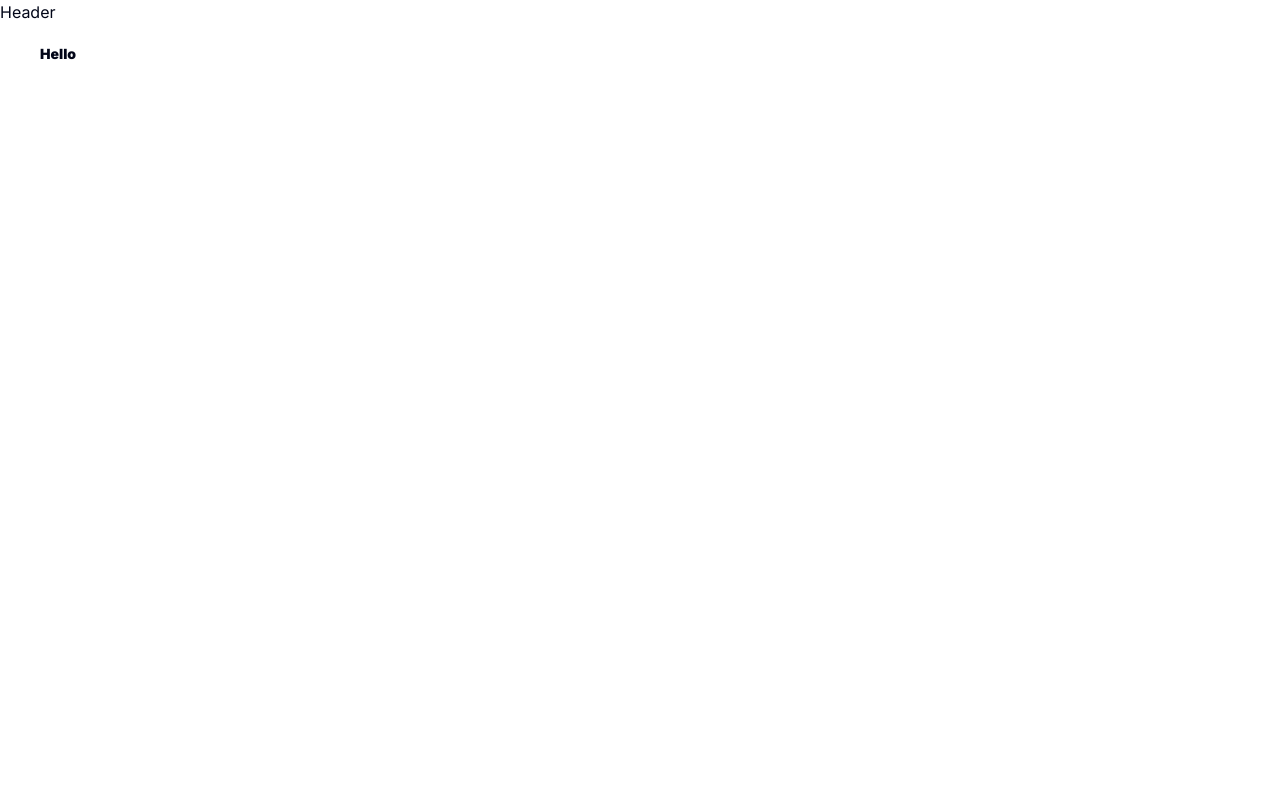
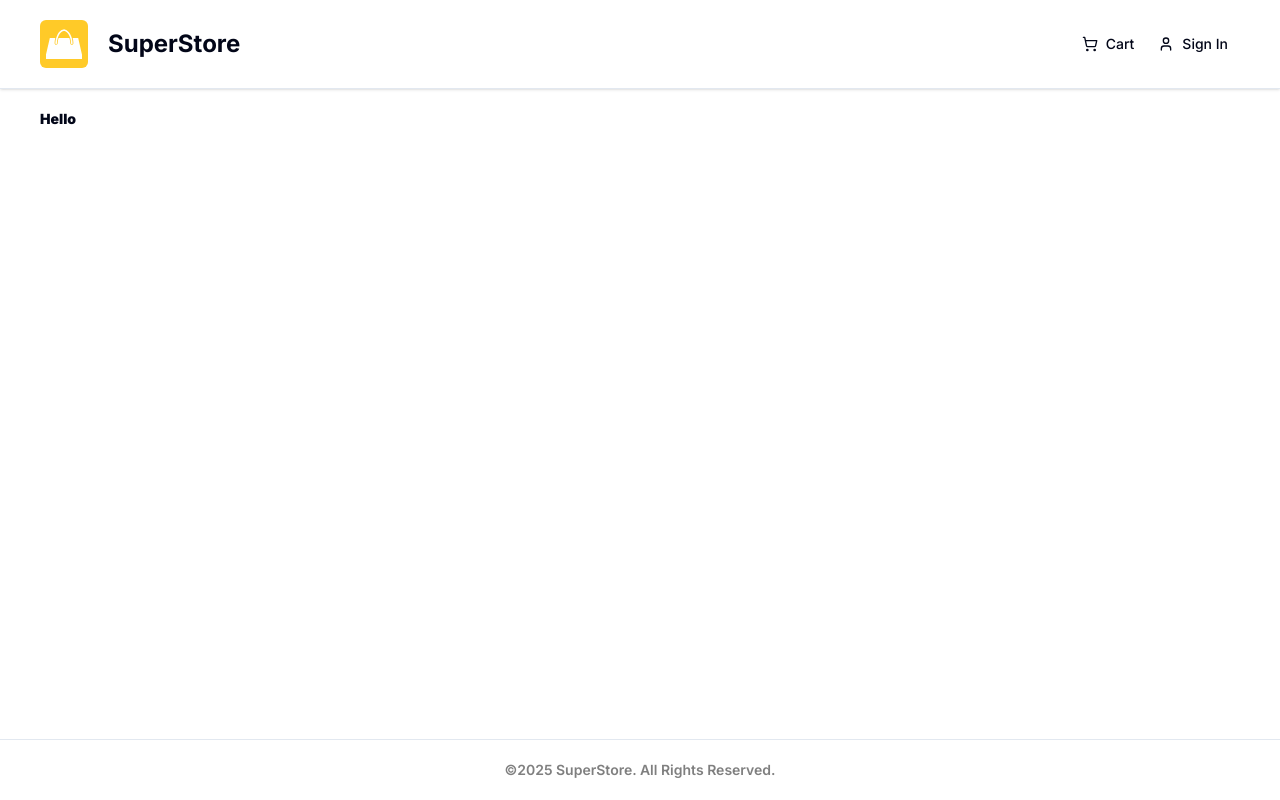
Before and after one commit to humbl3LilaS/super-shop, a Next.js app: page / in a window 1280 px wide. Built offline with nearby package versions, Linux system fonts and the light colour scheme; no server answers.

Commit message:
add header and footer

```diff
--- a/app/(root)/layout.tsx
+++ b/app/(root)/layout.tsx
@@ -1,6 +1,7 @@
 import type { Metadata } from "next";
 import { ReactNode } from "react";
 
+import Footer from "@/components/shared/footer";
 import Header from "@/components/shared/header";
 
 export const metadata: Metadata = {
@@ -14,6 +15,7 @@ const Layout = ({ children }: { children: ReactNode }) => {
         <div className={"h-screen flex flex-col"}>
             <Header />
             <main className={"flex-1 wrapper"}>{children}</main>
+            <Footer />
         </div>
     );
 };
--- a/app/globals.css
+++ b/app/globals.css
@@ -132,4 +132,27 @@
     .wrapper {
         @apply max-w-7xl lg:mx-auto p-5 md:px-10 w-full;
     }
+
+    .flex-start {
+        @apply flex justify-start items-center;
+    }
+    .flex-center {
+        @apply flex justify-center items-center;
+    }
+
+    .flex-between {
+        @apply flex justify-between items-center;
+    }
+
+    .h1-bold {
+        @apply font-bold text-3xl lg:text-4xl;
+    }
+
+    .h2-bold {
+        @apply font-bold text-2xl lg:text-3xl;
+    }
+
+    .h3-bold {
+        @apply font-bold text-xl lg:text-2xl;
+    }
 }
--- /dev/null
+++ b/components/shared/footer.tsx
@@ -0,0 +1,12 @@
+const Footer = () => {
+    const currentYear = new Date().getFullYear();
+    return (
+        <footer className={"border-t"}>
+            <div className={"p-5 flex-center text-sm font-semibold text-black/50"}>
+                &copy;{currentYear} SuperStore. All Rights Reserved.
+            </div>
+        </footer>
+    );
+};
+
+export default Footer;
--- a/components/shared/header/index.tsx
+++ b/components/shared/header/index.tsx
@@ -1,5 +1,47 @@
+import { ShoppingCart, User } from "lucide-react";
+import Image from "next/image";
+import Link from "next/link";
+
+import { Button } from "@/components/ui/button";
+
 const Header = () => {
-    return <div>Header</div>;
+    return (
+        <header className={"w-full border-b shadow"}>
+            <div className={"wrapper flex-between"}>
+                {/*Logo*/}
+                <div>
+                    <Link href="/" className={"flex-start gap-x-2"}>
+                        <Image
+                            src="/images/logo.svg"
+                            alt="logo"
+                            width={48}
+                            height={48}
+                            priority={true}
+                        />
+                        <span className={"hidden font-bold text-2xl ml-3 lg:block"}>
+                            SuperStore
+                        </span>
+                    </Link>
+                </div>
+
+                <div>
+                    <Button asChild={true} variant={"ghost"}>
+                        <Link href="/cart">
+                            <ShoppingCart />
+                            <span>Cart</span>
+                        </Link>
+                    </Button>
+
+                    <Button asChild={true} variant={"ghost"}>
+                        <Link href="/profile">
+                            <User />
+                            <span>Sign In</span>
+                        </Link>
+                    </Button>
+                </div>
+            </div>
+        </header>
+    );
 };
 
 export default Header;
```
